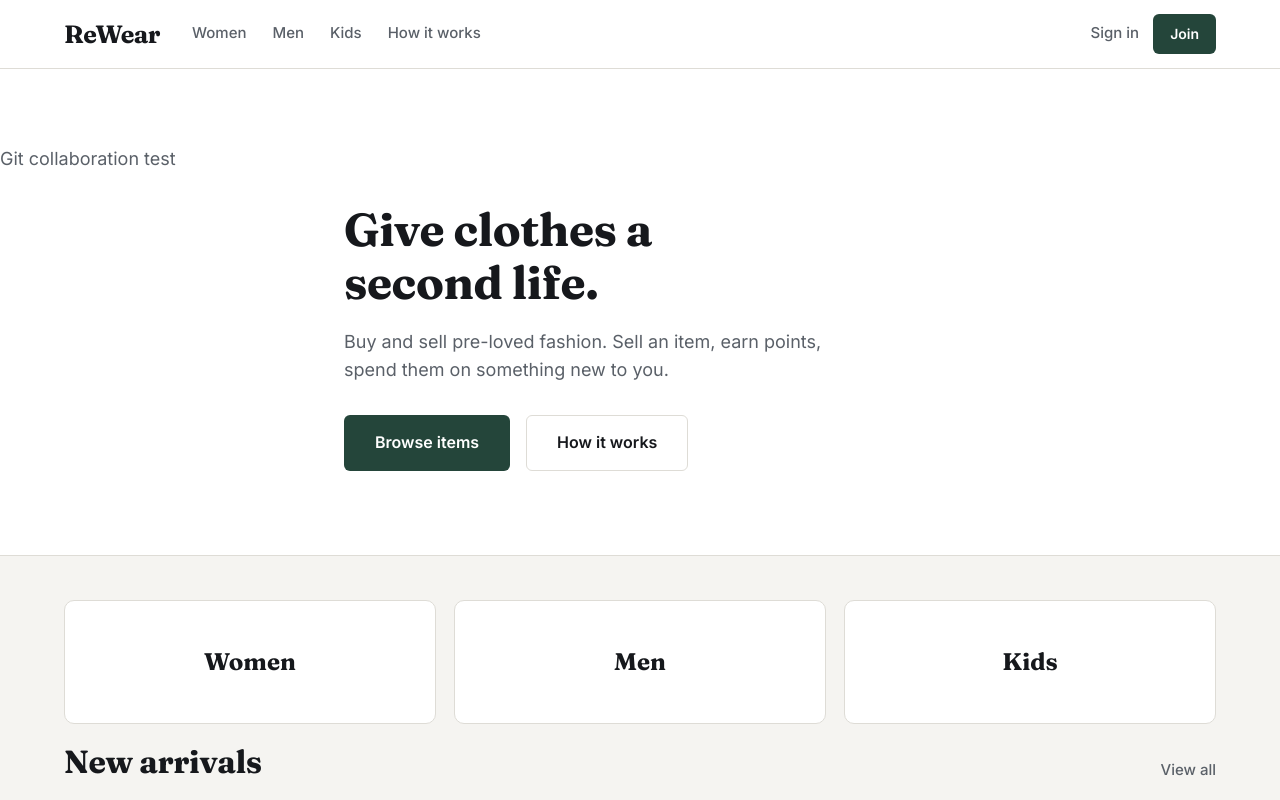
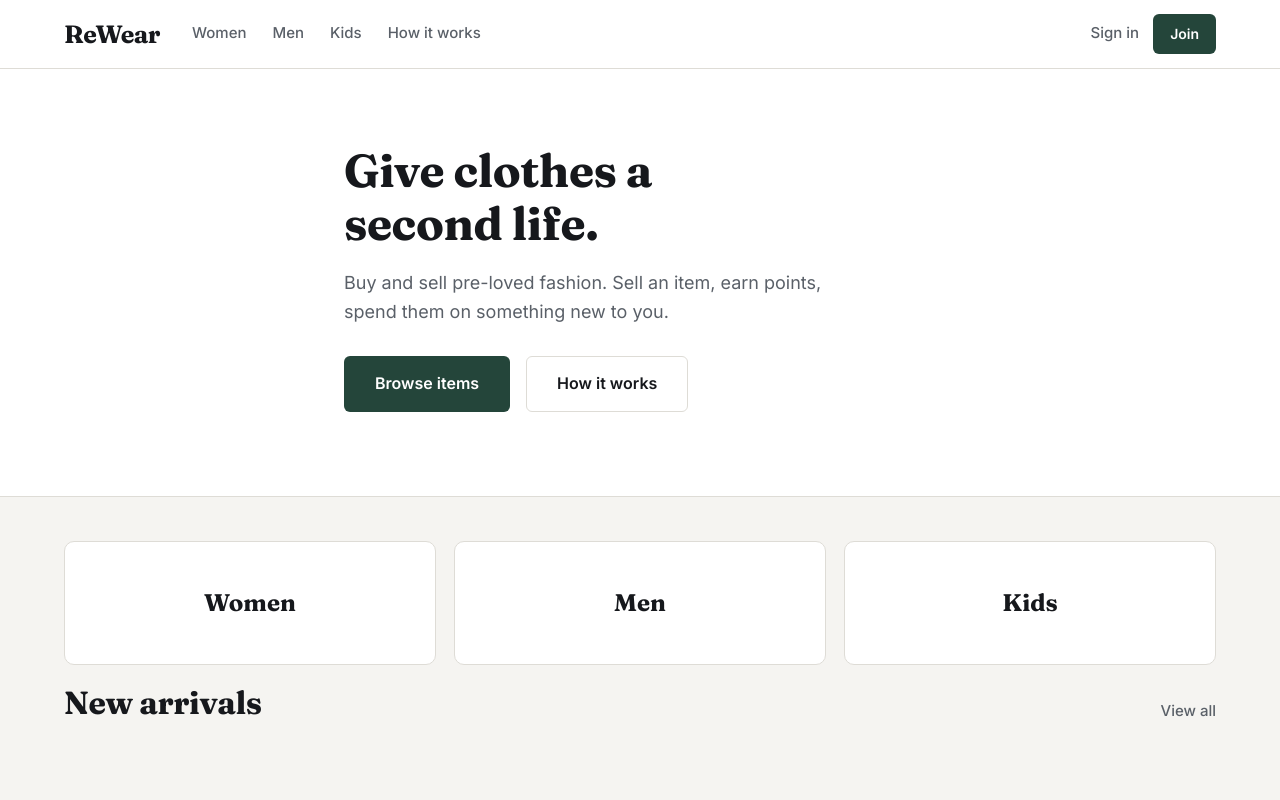
Before and after one commit to RivkiAyalon/rewear, a website: page public/index.html in a window 1280 px wide. Shown: the top 800 px of the page. Drawn offline with Linux system fonts and the light colour scheme; no server answers.

```diff
--- a/public/index.html
+++ b/public/index.html
@@ -12,7 +12,6 @@
 
   <main>
     <section class="hero">
-      <p>Git collaboration test</p>
       <div class="container hero-inner">
         <h1>Give clothes a<br>second life.</h1>
         <p>Buy and sell pre-loved fashion. Sell an item, earn points, spend them on something new to you.</p>
```
